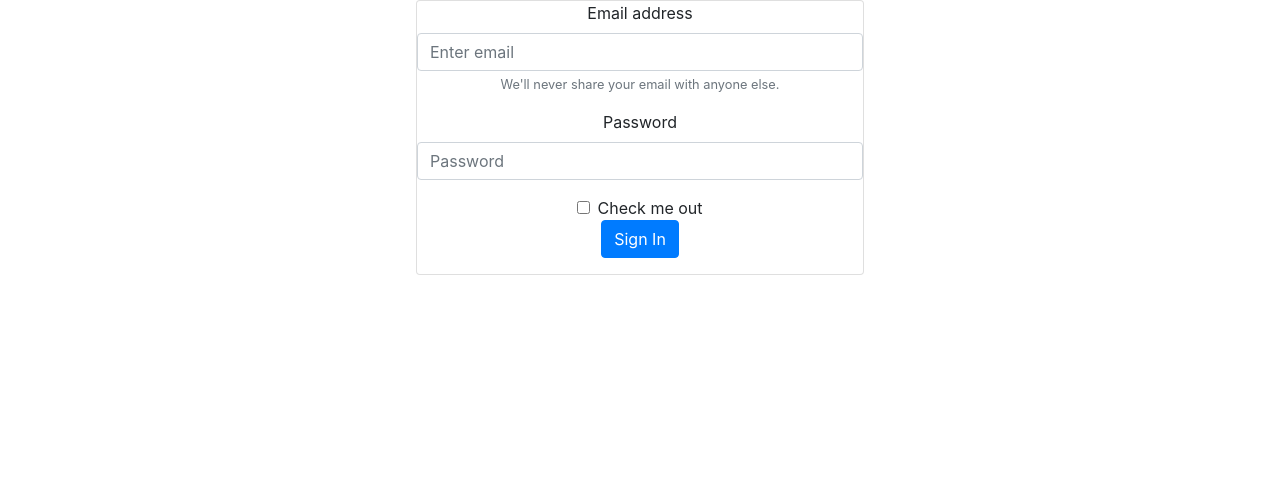
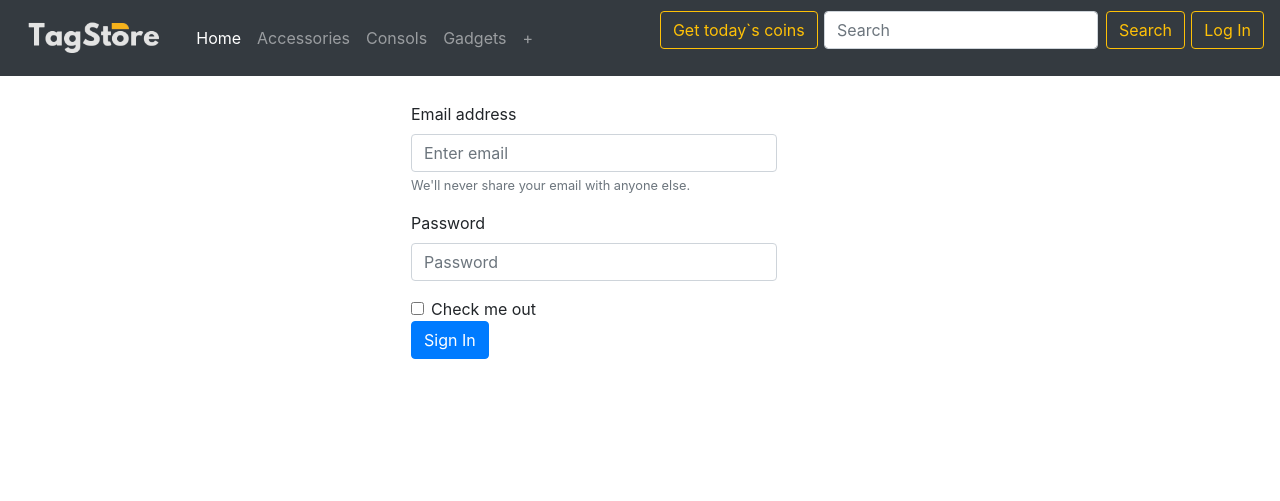
Before and after one commit to faroukbenabed/tagStore, a PHP site: page /tagstore/view/login.php in a window 1280 px wide. Shown: the top 501 px of the page. Run offline with PHP 8.4, Linux system fonts and the light colour scheme.

Commit message:
fix: Login form

```diff
--- a/view/header.php
+++ b/view/header.php
@@ -1,15 +1,24 @@
 <?php
-session_start();
+if (session_status() === PHP_SESSION_NONE) {
+session_start();}
+if(isset($_SESSION["email"])){
 $conn = new PDO("mysql:host=localhost;dbname=tagstore", 'root', '');
 $email=$_SESSION["email"];
 $sql = "SELECT * FROM user WHERE email ='$email'";
 $data= $conn->prepare($sql);
 $data->execute();
 $user=$data->fetch();
+}
 $date=date("Y-m-d");
+
 if(isset($_POST["getPoint"])){
     $updateData=$conn->prepare("update user set points=points+10,last_point_date='$date'");
     $updateData->execute();
+
+    header('Location: index.php');
+}
+if(isset($_POST["logout"])){
+    session_destroy();
 
     header('Location: index.php');
 }
@@ -54,22 +63,43 @@ require($_SERVER['DOCUMENT_ROOT']."/tagstore/inc/config.php");
 
         <?php
 
-        if(date($user["last_point_date"])<$date){
+        if(isset($_SESSION["email"]) && date($user["last_point_date"])<$date || !isset($_SESSION["email"]) ){
 
 
 ?>
-    <form class="form-inline" style="margin-right: 0.5% !important;" action="" method="post">
-            <button class="btn btn-outline-warning" type="submit" name="getPoint">Get today`s coins</button>
+    <form <?php if(isset($_SESSION['email'])){?> action="" method="post" <?php }?>  class="form-inline" style="margin-right: 0.5% !important;">
+        <?php if(!isset($_SESSION['email'])){?>
+        <a href="login.php" style="text-decoration: none;">
+            <?php }?>
+        <button class="btn btn-outline-warning" type="<?php if(isset($_SESSION['email'])){ echo 'submit';}else{echo "button";}?>" name="getPoint">Get today`s coins</button>
+            <?php if(!isset($_SESSION['email'])){?>
+        </a>
+                <?php }?>
         </form>
-    <?php }?>
+    <?php }
+        if(isset($_SESSION["email"])){
+        ?>
+
     <form class="form-inline" style="margin-right: 0.5% !important;">
     <button type="button" class="btn btn-warning">
-        TS Coins <span class="badge badge-light"><?php echo $user["points"]?></span>
+        TS Coins <span class="badge badge-light"><?php if(isset($_SESSION["email"])){echo $user["points"];}else{echo "0";}?></span>
         <span class="sr-only">unread messages</span>
     </button>
     </form>
-    <form class="form-inline">
+    <?php } ?>
+    <form class="form-inline" style="margin-right: 0.5% !important;">
         <input class="form-control mr-sm-2" type="search" placeholder="Search" aria-label="Search">
         <button class="btn btn-outline-warning my-2 my-sm-0" type="submit">Search</button>
     </form>
+    <?php if(!isset($_SESSION["user"])){?>
+    <form>
+    <a href="login.php" style="text-decoration: none;">
+        <button class="btn btn-outline-warning" type="button" name="login">Log In</button>
+    </a>
+    </form>
+    <?php }else{?>
+        <form action="" method="post">
+            <button class="btn btn-outline-warning" type="submit" name="logout">Log Out</button>
+        </form>
+    <?php }?>
 </nav>
--- a/view/login.php
+++ b/view/login.php
@@ -1,6 +1,7 @@
 <?php
 
 require ("../inc/db_connection.php");
+
 if(isset($_POST["signin"])){
 
     $email= $_POST["email"] ;
@@ -9,8 +10,12 @@ if(isset($_POST["signin"])){
 
     $sql = "SELECT * FROM user WHERE email ='$email' and pw= '$Password'";
     $data= $conn->prepare($sql);
-    if($data->execute()) {
+    $exec_result=2;
 
+
+    if($data->execute() && $data->rowCount()>0) {
+
+        $exec_result=1;
         session_start();
         $_SESSION["email"] = $email;
         $_SESSION["user"]=$data->fetch();
@@ -24,20 +29,21 @@ if(isset($_POST["signin"])){
             setcookie("ident","");
 
         }
-        foreach ($data as $row) {
-            $email=$row['email'];
+
+
            header ("location:index.php?email=$email") ;
-        }
+
     }
-    else{$log_error=TRUE;
+    else{$exec_result=0;
 
     }
 
 }
-require($_SERVER['DOCUMENT_ROOT']."/tagstore/inc/config.php");
+require("../view/header.php");
 ?>
-<center>
-<div class="card" style="width: 28rem;">
+<div class="container-fluid rounded" style="border: darkcyan 3px !important; width: 50%;margin-top: 2%">
+    <div class="container-fluid rounded" style="border: darkcyan 3px !important; width: 80%; height: 50%;">
+<div class="" style="width: 80%">
 <form action="" method="post">
     <div class="form-group">
         <label for="exampleInputEmail1">Email address</label>
@@ -47,6 +53,9 @@ require($_SERVER['DOCUMENT_ROOT']."/tagstore/inc/config.php");
     <div class="form-group">
         <label for="exampleInputPassword1">Password</label>
         <input type="password"  name="password" class="form-control" id="exampleInputPassword1" placeholder="Password">
+    <?php if(isset($exec_result) && $exec_result=0){?>
+        <small color="red">Check your memory and try again !</small>
+    <?php }?>
     </div>
     <div class="form-check">
         <input type="checkbox" name="remember" class="form-check-input" id="exampleCheck1">
@@ -55,4 +64,5 @@ require($_SERVER['DOCUMENT_ROOT']."/tagstore/inc/config.php");
     <button type="submit" name="signin"class="btn btn-primary">Sign In</button>
 </form>
 </div>
-</center>
+    </div>
+    </div>
```
Also changed, not shown: index.php (+2 -5 lines).
